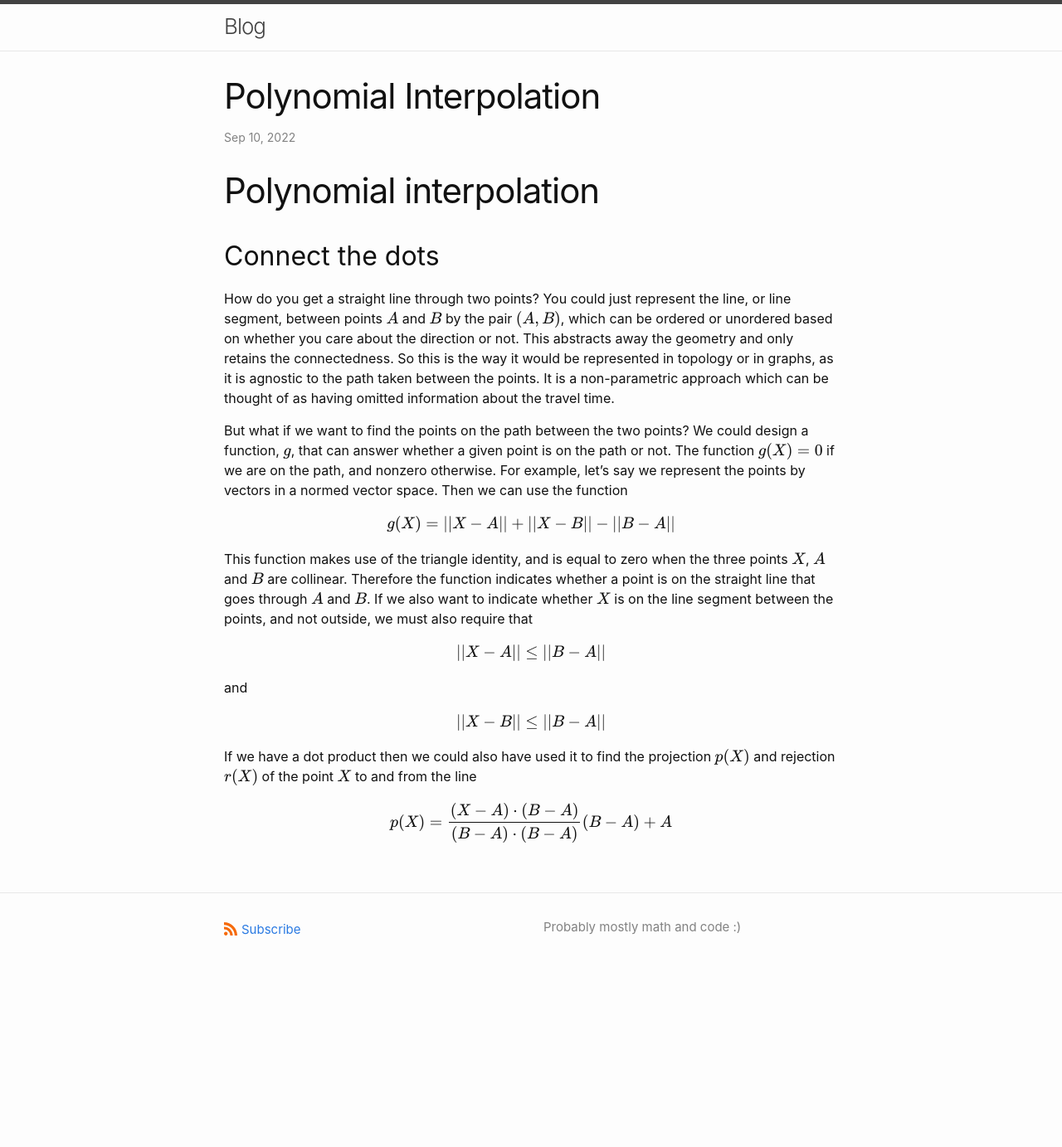
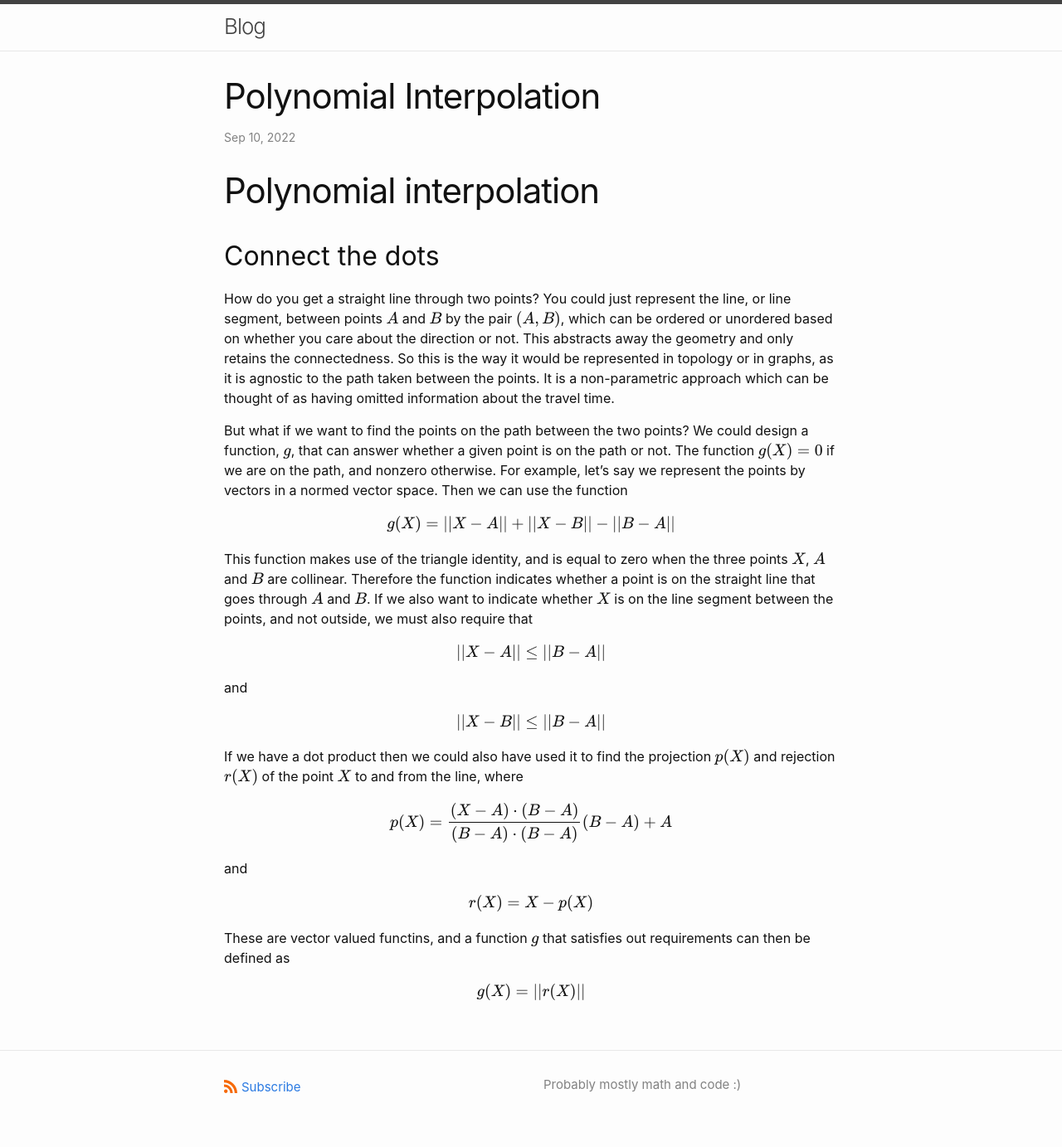
Before and after one commit to torgeiba/torgeiba.github.io, a Jekyll site: the page built from _posts/2022-09-10-polynomial-interpolation.md, in a window 1280 px wide. Shown: the whole page at 83% size. Built offline with Jekyll 4.4.1, drawn with Linux system fonts in a browser that asks for light colours; our own code applies the rules of GitHub Pages for plain Markdown files; formulas are drawn with MathJax 3; before the commit the page ends 1192 px from its top, so only the background shows below that.

Commit message:
Update 2022-09-10-polynomial-interpolation.md

```diff
--- a/_posts/2022-09-10-polynomial-interpolation.md
+++ b/_posts/2022-09-10-polynomial-interpolation.md
@@ -23,6 +23,14 @@ and
 
 $$||X - B|| \le  ||B - A||$$
 
-If we have a dot product then we could also have used it to find the projection $p(X)$ and rejection $r(X)$ of the point $X$ to and from the line
+If we have a dot product then we could also have used it to find the projection $p(X)$ and rejection $r(X)$ of the point $X$ to and from the line, where
 
 $$p(X)  =  \frac{(X - A) \cdot (B - A)}{(B - A) \cdot (B - A)} (B - A) + A$$
+
+and
+
+$$r(X) = X - p(X)$$
+
+These are vector valued functins, and a function $g$ that satisfies out requirements can then be defined as
+
+$$g(X) = ||r(X)||$$
```
